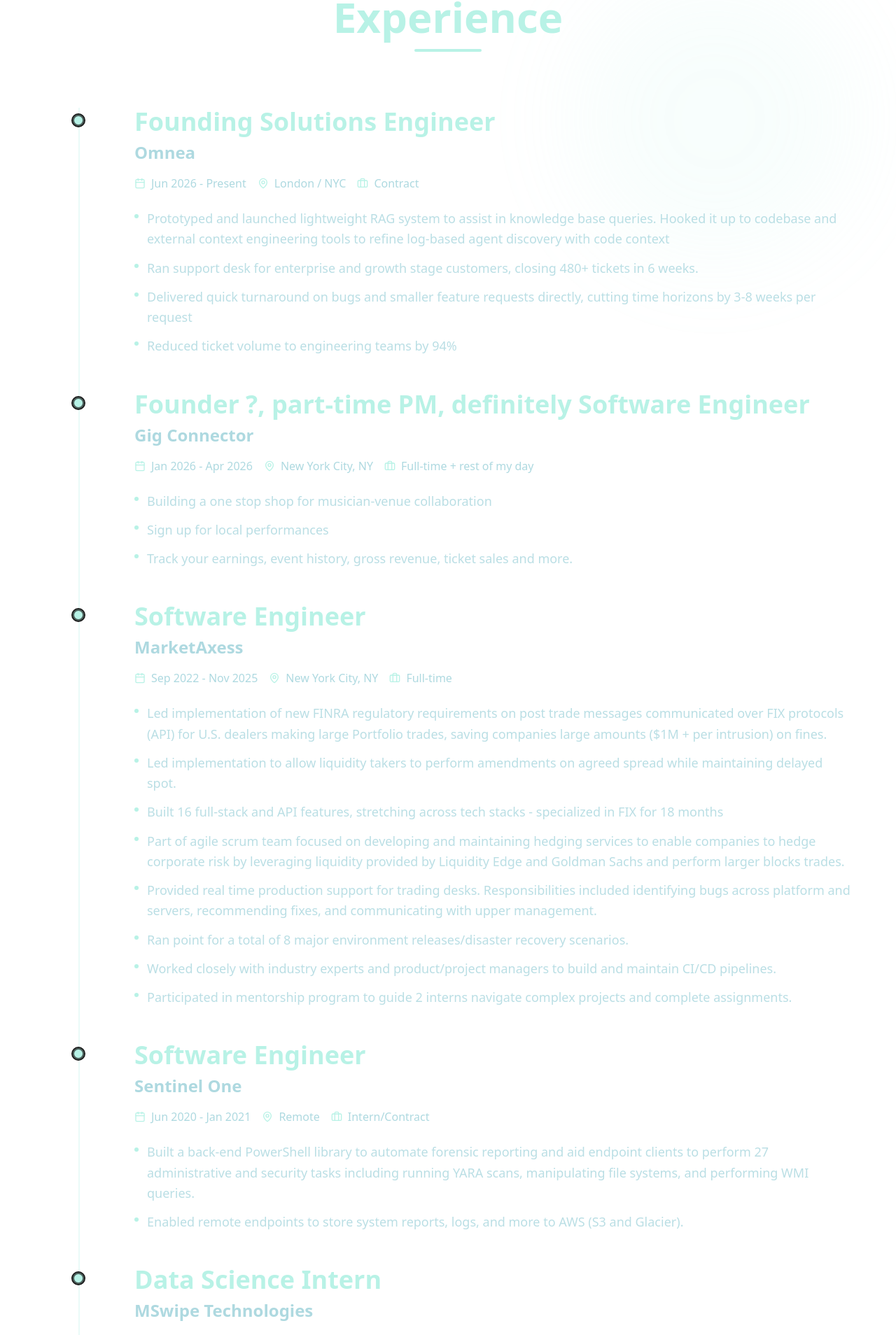
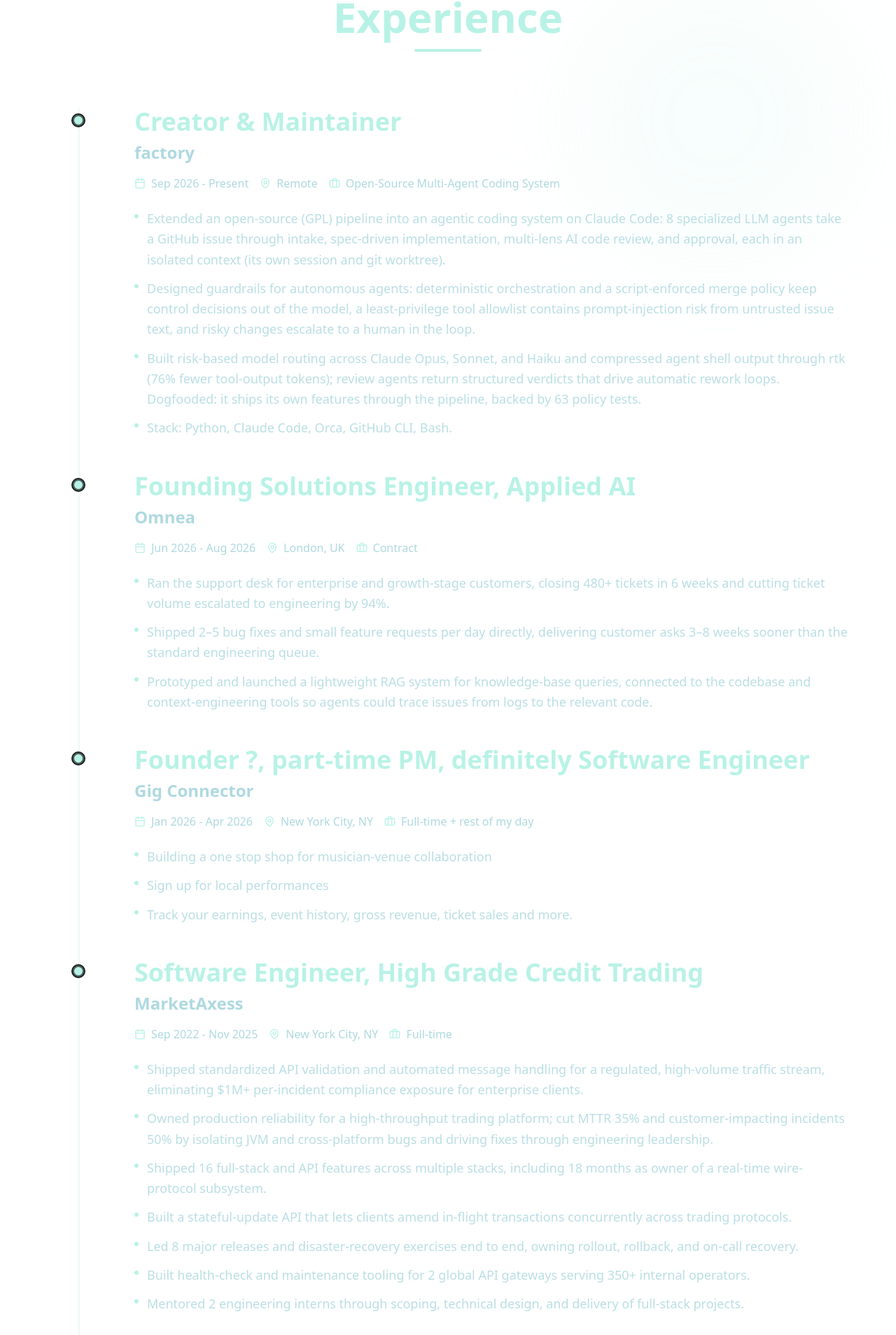
Before and after one commit to g23polar/portfolio, a React (Vite) app: page / in a window 1280 px wide. Shown: the part 1478-3386 px from the top of the page at 70% size. Built offline with nearby package versions, Linux system fonts and the light colour scheme.

Commit message:
Add factory to experience and sync entries with current resume

```diff
--- a/src/components/Experience.jsx
+++ b/src/components/Experience.jsx
@@ -8,17 +8,28 @@ function Experience() {
 
   const experiences = [
   {
-    title: 'Founding Solutions Engineer',
+    title: 'Creator & Maintainer',
+    company: 'factory',
+    period: 'Sep 2026 - Present',
+    location: 'Remote',
+    type: 'Open-Source Multi-Agent Coding System',
+    description: [
+      'Extended an open-source (GPL) pipeline into an agentic coding system on Claude Code: 8 specialized LLM agents take a GitHub issue through intake, spec-driven implementation, multi-lens AI code review, and approval, each in an isolated context (its own session and git worktree).',
+      'Designed guardrails for autonomous agents: deterministic orchestration and a script-enforced merge policy keep control decisions out of the model, a least-privilege tool allowlist contains prompt-injection risk from untrusted issue text, and risky changes escalate to a human in the loop.',
+      'Built risk-based model routing across Claude Opus, Sonnet, and Haiku and compressed agent shell output through rtk (76% fewer tool-output tokens); review agents return structured verdicts that drive automatic rework loops. Dogfooded: it ships its own features through the pipeline, backed by 63 policy tests.',
+      'Stack: Python, Claude Code, Orca, GitHub CLI, Bash.'
+    ]
+  },
+  {
+    title: 'Founding Solutions Engineer, Applied AI',
     company: 'Omnea',
-    period: 'Jun 2026 - Present',
-    location: 'London / NYC',
+    period: 'Jun 2026 - Aug 2026',
+    location: 'London, UK',
     type: 'Contract',
     description: [
-      'Prototyped and launched lightweight RAG system to assist in knowledge base queries. Hooked it up to codebase and external context engineering tools to refine log-based agent discovery with code context',
-'Ran support desk for enterprise and growth stage customers, closing 480+ tickets in 6 weeks.',
-'Delivered quick turnaround on bugs and smaller feature requests directly, cutting time horizons by 3-8 weeks per request',
-'Reduced ticket volume to engineering teams by 94%'
-
+      'Ran the support desk for enterprise and growth-stage customers, closing 480+ tickets in 6 weeks and cutting ticket volume escalated to engineering by 94%.',
+      'Shipped 2–5 bug fixes and small feature requests per day directly, delivering customer asks 3–8 weeks sooner than the standard engineering queue.',
+      'Prototyped and launched a lightweight RAG system for knowledge-base queries, connected to the codebase and context-engineering tools so agents could trace issues from logs to the relevant code.'
     ]
   },
   {
@@ -35,26 +46,27 @@ function Experience() {
   },
 
   {
-    title: 'Software Engineer',
+    title: 'Software Engineer, High Grade Credit Trading',
     company: 'MarketAxess',
     period: 'Sep 2022 - Nov 2025',
     location: 'New York City, NY',
     type: 'Full-time',
     description: [
-      'Led implementation of new FINRA regulatory requirements on post trade messages communicated over FIX protocols (API) for U.S. dealers making large Portfolio trades, saving companies large amounts ($1M + per intrusion) on fines.',
-'Led implementation to allow liquidity takers to perform amendments on agreed spread while maintaining delayed spot.',
-'Built 16 full-stack and API features, stretching across tech stacks - specialized in FIX for 18 months',
-'Part of agile scrum team focused on developing and maintaining hedging services to enable companies to hedge corporate risk by leveraging liquidity provided by Liquidity Edge and Goldman Sachs and perform larger blocks trades.' ,
-'Provided real time production support for trading desks. Responsibilities included identifying bugs across platform and servers, recommending fixes, and communicating with upper management.',
-'Ran point for a total of 8 major environment releases/disaster recovery scenarios.',
-'Worked closely with industry experts and product/project managers to build and maintain CI/CD pipelines.',
-'Participated in mentorship program to guide 2 interns navigate complex projects and complete assignments.'],
+      'Shipped standardized API validation and automated message handling for a regulated, high-volume traffic stream, eliminating $1M+ per-incident compliance exposure for enterprise clients.',
+      'Owned production reliability for a high-throughput trading platform; cut MTTR 35% and customer-impacting incidents 50% by isolating JVM and cross-platform bugs and driving fixes through engineering leadership.',
+      'Shipped 16 full-stack and API features across multiple stacks, including 18 months as owner of a real-time wire-protocol subsystem.',
+      'Built a stateful-update API that lets clients amend in-flight transactions concurrently across trading protocols.',
+      'Led 8 major releases and disaster-recovery exercises end to end, owning rollout, rollback, and on-call recovery.',
+      'Built health-check and maintenance tooling for 2 global API gateways serving 350+ internal operators.',
+      'Mentored 2 engineering interns through scoping, technical design, and delivery of full-stack projects.'
+    ],
   },
   {
-    title:'Software Engineer', company:'Sentinel One', period:'Jun 2020 - Jan 2021', location:'Remote', type:'Intern/Contract',
+    title:'Back-end Software Engineer', company:'SentinelOne', period:'Jun 2020 - Jan 2021', location:'Remote', type:'Intern/Contract',
     description:[
-      'Built a back-end PowerShell library to automate forensic reporting and aid endpoint clients to perform 27 administrative and security tasks including running YARA scans, manipulating file systems, and performing WMI queries.',
-      'Enabled remote endpoints to store system reports, logs, and more to AWS (S3 and Glacier).']
+      'Built a PowerShell SDK and CLI that gave endpoint clients one scriptable interface to 27 administrative and security operations, including YARA scans, file-system operations, and WMI queries.',
+      'Built forensic reporting on top of the SDK, letting remote endpoints ship system reports and logs to AWS S3 and Glacier.'
+    ]
   },
   {
     title:'Data Science Intern', company:'MSwipe Technologies', period:'Dec 2019 - Jan 2020', location:'Mumbai, India', type:'Intern',
@@ -62,10 +74,9 @@ function Experience() {
       'Built facial detection software from OpenCV and TensorFlow libraries to automate merchant verification process. Optimization led to saving 6-8 hours of work per week']
   },
   {
-    title:'Analytics Engineering Intern', company:'8x8, inc.', period:'May 2019 - Aug 2019', location:'San Jose, CA', type:'Intern',
+    title:'Analytics Intern', company:'8x8', period:'May 2019 - Jul 2019', location:'San Jose, CA', type:'Intern',
     description:[
-      'Optimized lead generation and churn prevention: Automated data transfer of 10 - 80GB /month between provider and sales team by building pipeline to stream leads through 4 separate enrichment and cloud caching algorithms',
-      'Learnt a lot of SQL'
+      'Built a pipeline that moved 10–80 GB/month of lead data from provider to sales through 4 enrichment and caching stages, automating a manual transfer for lead generation and churn prevention.'
     ]
   },
   {
```
